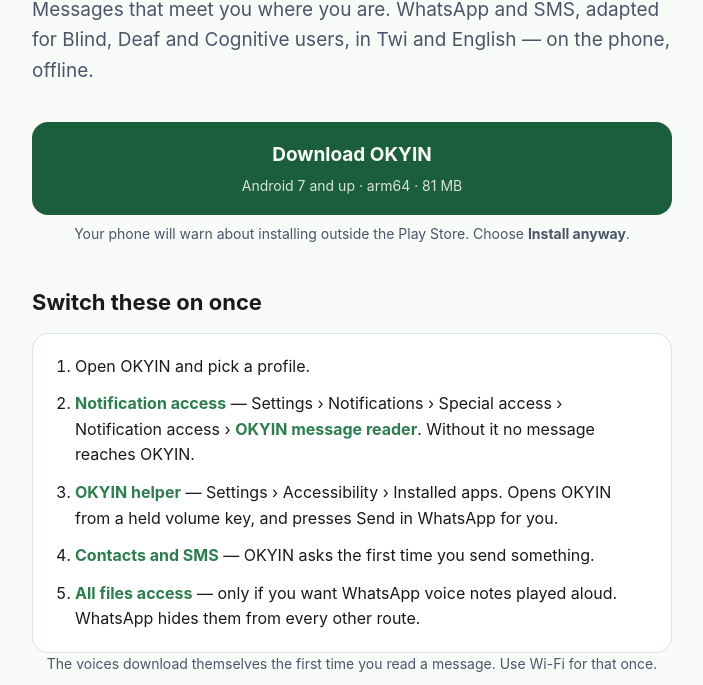
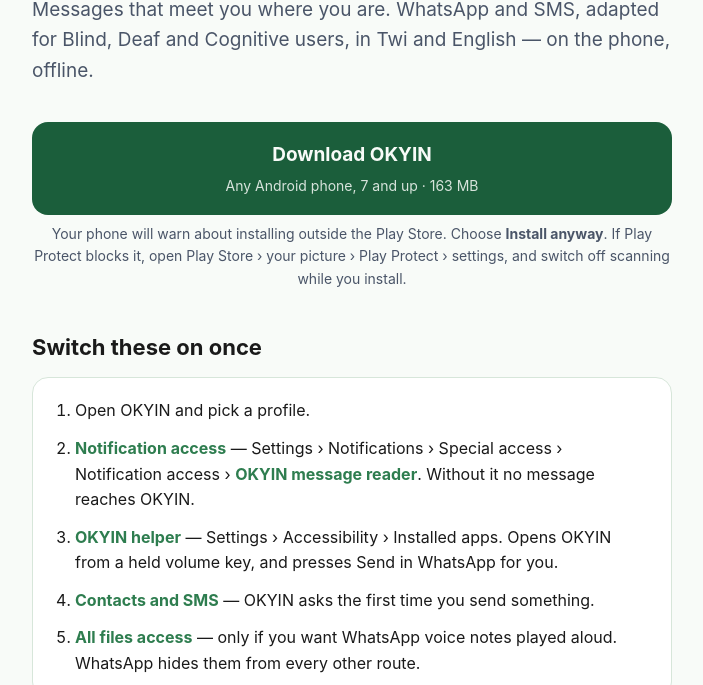
Before and after one commit to aduamankwahkwasi292-wq/okyin-app, a plain HTML site: page index.html in a window 1280 px wide. Shown: the part 133-818 px from the top of the page, without its empty margins (288-991 px from the left). Drawn offline with Linux system fonts and the light colour scheme.

Commit message:
Universal build, and what to do when Play Protect blocks it

```diff
--- a/index.html
+++ b/index.html
@@ -57,9 +57,9 @@
 
   <a class="download" href="https://github.com/aduamankwahkwasi292-wq/okyin-app/releases/latest/download/okyin.apk">
     Download OKYIN
-    <span>Android 7 and up · arm64 · 81 MB</span>
+    <span>Any Android phone, 7 and up · 163 MB</span>
   </a>
-  <p class="note">Your phone will warn about installing outside the Play Store. Choose <b>Install anyway</b>.</p>
+  <p class="note">Your phone will warn about installing outside the Play Store. Choose <b>Install anyway</b>. If Play Protect blocks it, open Play Store › your picture › Play Protect › settings, and switch off scanning while you install.</p>
 
   <h2>Switch these on once</h2>
   <div class="card">
```
